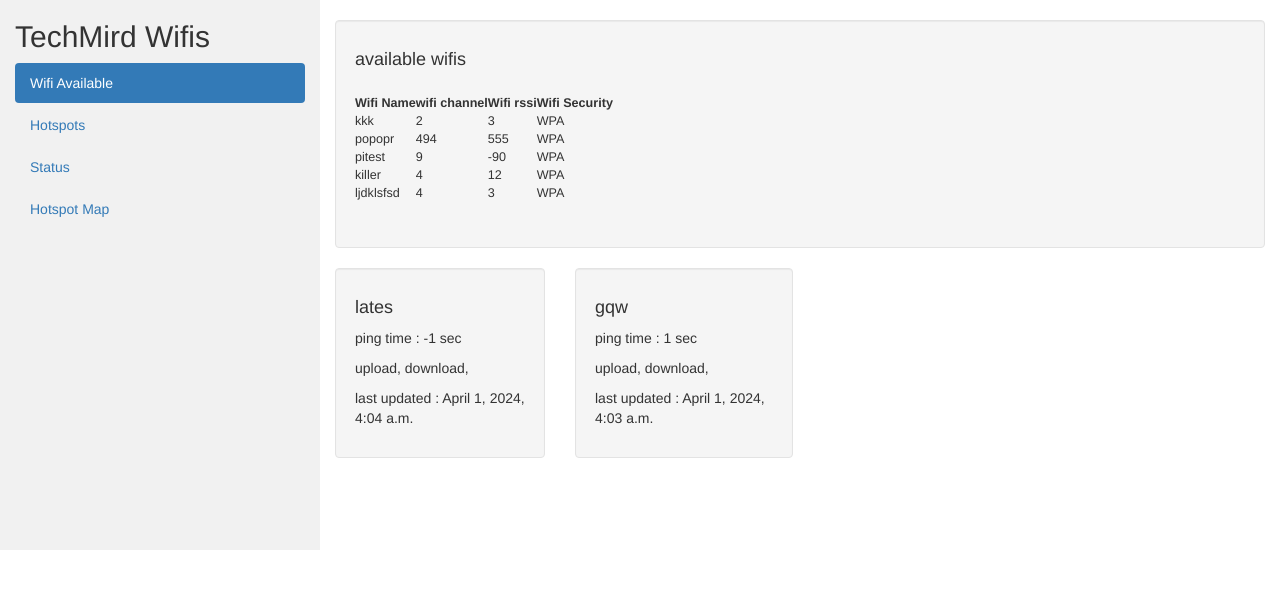
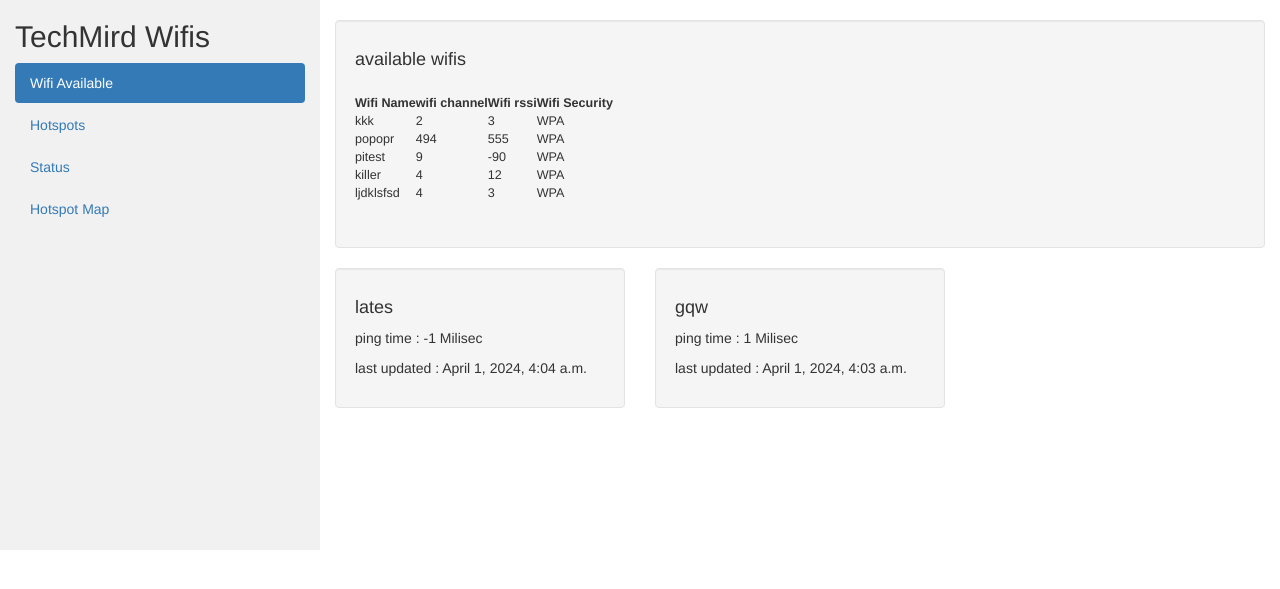
Before and after one commit to gituajames/dash, a Django app: page /dash/dash in a window 1280 px wide. Shown: the top 589 px of the page. Run offline with Django 4.2, Linux system fonts and the light colour scheme; data comes from the database, SQL or seed files in the repository; both versions use the stored data as it was after the commit; some libraries are stand-ins or nearby versions.

Commit message:
fixed horizontal overflow

```diff
--- a/dashmon/templates/dash.html
+++ b/dashmon/templates/dash.html
@@ -68,73 +68,29 @@
           {% endif %}
       </div>
       {% if pingtimes %}
-      {% for pingtime in pingtimes %}
+
       <div class="row">
-        <div class="col-sm-3">
+        {% for pingtime in pingtimes %}
+        <div class="col-sm-4">
           <div class="well">
             <h4>{{ pingtime.ssid }}</h4>
-            <p>ping time : {{ pingtime.ping_time }} sec</p>
-            <p>upload, download, </p>
+            <p>ping time : {{ pingtime.ping_time }} Milisec</p>
+            <!-- <p>upload, download, </p> -->
             <p>last updated : {{ pingtime.ping_date_time }}</p>
           </div>
         </div>
         {% endfor %}
-        </div>
-        <!-- <div class="col-sm-3">
+      </div>
+
+      {% else %}
+      <div class="row">
+        <div class="col-sm-4">
           <div class="well">
-            <h4>Sessions</h4>
-            <p>10 Million</p>
-          </div>
-        </div>
-        <div class="col-sm-3">
-          <div class="well">
-            <h4>Bounce</h4>
-            <p>30%</p>
+            <h4>No Records</h4>
           </div>
         </div>
       </div>
-      <div class="row">
-        <div class="col-sm-4">
-          <div class="well">
-            <p>Text</p>
-            <p>Text</p>
-            <p>Text</p>
-          </div>
-        </div>
-        <div class="col-sm-4">
-          <div class="well">
-            <p>Text</p>
-            <p>Text</p>
-            <p>Text</p>
-          </div>
-        </div>
-        <div class="col-sm-4">
-          <div class="well">
-            <p>Text</p>
-            <p>Text</p>
-            <p>Text</p>
-          </div>
-        </div>
-      </div>
-      <div class="row">
-        <div class="col-sm-8">
-          <div class="well">
-            <p>Text</p>
-          </div>
-        </div>
-        <div class="col-sm-4">
-          <div class="well">
-            <p>Text</p>
-          </div>
-        </div>
-      </div>
-    </div>
-  </div>
-</div> -->
-{% else %}
-<p>no new ping times recorded</p>
-{% endif %}
-
+      {% endif %}
 
 
 {% endblock %}
```
Also changed, not shown: db.sqlite3.
